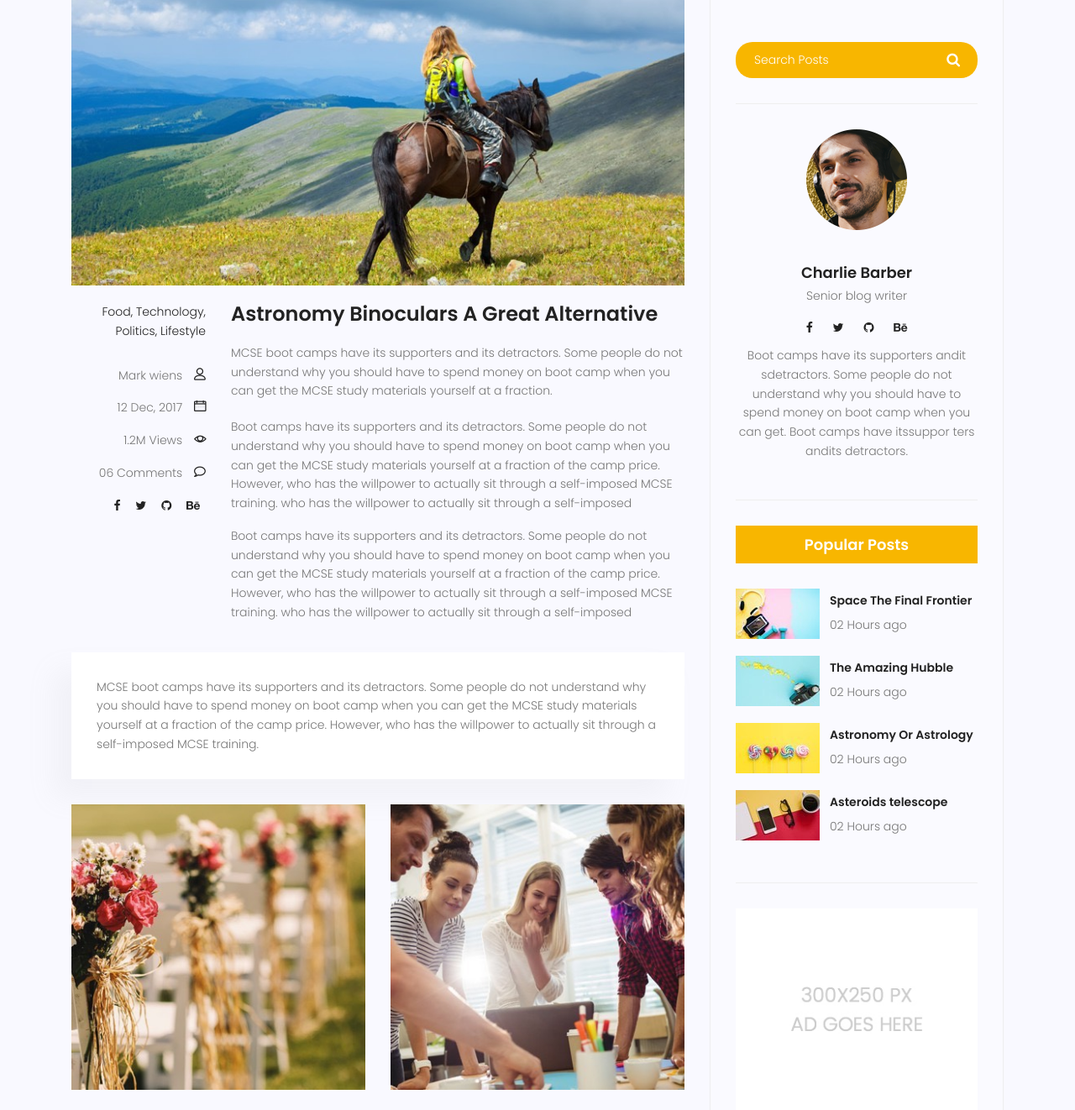
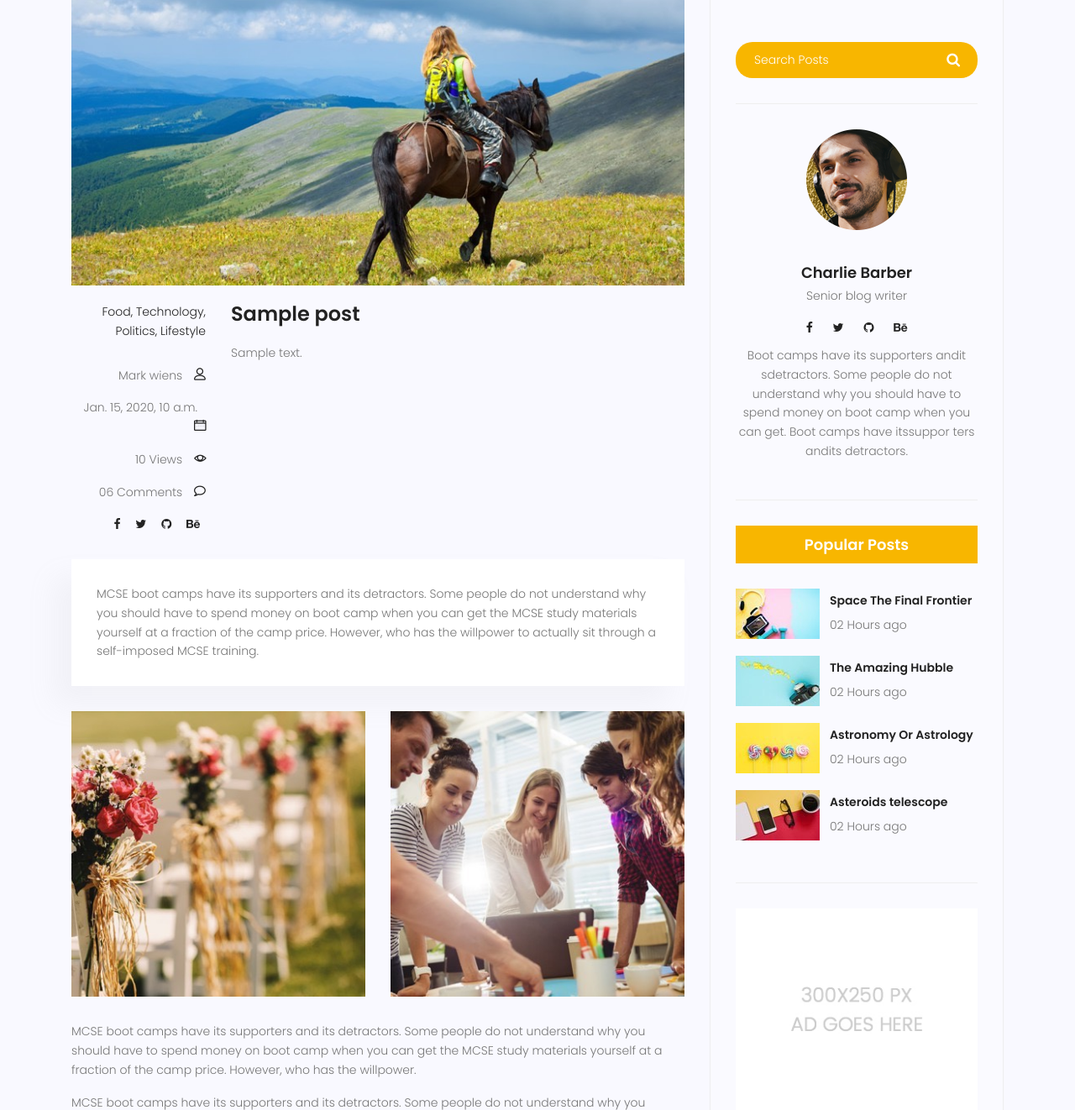
Before and after one commit to smz6990/travista-site, a Django app: template templates/blog/blog-single.html in a window 1280 px wide. Shown: the part 421-1743 px from the top of the page at 84% size. Run offline with Django 3.2, Linux system fonts and the light colour scheme; the template is opened without the code that fills it: values that come from a table or form of the project are taken from there, others are empty; tables that the repository leaves empty hold one stand-in row (values such as "Sample post"); some libraries are stand-ins or nearby versions.

Commit message:
modify for exam 6.1

```diff
--- a/blog/models.py
+++ b/blog/models.py
@@ -15,7 +15,7 @@ class Post (models.Model):
     updated_date = models.DateTimeField(auto_now=True)
 
     class Meta:
-        ordering = ['-created_date']
+        ordering = ['-published_date']
 
     def __str__(self):
         return ' {} - {} '.format(self.id,self.title)
--- a/blog/urls.py
+++ b/blog/urls.py
@@ -5,6 +5,6 @@ app_name = 'blog'
 
 urlpatterns = [
     path('', index_view,name='index'),
-    path('single/',single_view,name='single'),
+    path('<int:pid>/',single_view,name='single'),
 
 ]
--- a/templates/base.html
+++ b/templates/base.html
@@ -74,7 +74,8 @@
                 <a href="">Blog</a>
                 <ul>
                   <li><a href="{% url 'blog:index'%}">Blog Home</a></li>
-                  <li><a href="{% url 'blog:single'%}">Blog Single</a></li>
+                  <li><a href="#">Blog Single</a></li>
+
                 </ul>
               </li>
               <li class="menu-has-children">
--- a/templates/blog/blog-single.html
+++ b/templates/blog/blog-single.html
@@ -12,7 +12,7 @@
           <span class="lnr lnr-arrow-right"></span
           ><a href="{% url 'blog:index'%}">Blog </a>
           <span class="lnr lnr-arrow-right"></span>
-          <a href="{% url 'blog:single'%}"> Blog Details Page</a>
+          <a href="{% url 'blog:single' post.id %}"> Blog Details Page</a>
         </p>
       </div>
     </div>
@@ -44,11 +44,11 @@
                 <span class="lnr lnr-user"></span>
               </p>
               <p class="date col-lg-12 col-md-12 col-6">
-                <a href="#">12 Dec, 2017</a>
+                <a href="#">{{post.published_date}}</a>
                 <span class="lnr lnr-calendar-full"></span>
               </p>
               <p class="view col-lg-12 col-md-12 col-6">
-                <a href="#">1.2M Views</a> <span class="lnr lnr-eye"></span>
+                <a href="#">{{ post.counted_views }} Views</a> <span class="lnr lnr-eye"></span>
               </p>
               <p class="comments col-lg-12 col-md-12 col-6">
                 <a href="#">06 Comments</a>
@@ -72,29 +72,10 @@
           </div>
           <div class="col-lg-9 col-md-9">
             <h3 class="mt-20 mb-20">
-              Astronomy Binoculars A Great Alternative
+              {{ post.title }}
             </h3>
             <p class="excert">
-              MCSE boot camps have its supporters and its detractors. Some
-              people do not understand why you should have to spend money on
-              boot camp when you can get the MCSE study materials yourself at a
-              fraction.
-            </p>
-            <p>
-              Boot camps have its supporters and its detractors. Some people do
-              not understand why you should have to spend money on boot camp
-              when you can get the MCSE study materials yourself at a fraction
-              of the camp price. However, who has the willpower to actually sit
-              through a self-imposed MCSE training. who has the willpower to
-              actually sit through a self-imposed
-            </p>
-            <p>
-              Boot camps have its supporters and its detractors. Some people do
-              not understand why you should have to spend money on boot camp
-              when you can get the MCSE study materials yourself at a fraction
-              of the camp price. However, who has the willpower to actually sit
-              through a self-imposed MCSE training. who has the willpower to
-              actually sit through a self-imposed
+              {{ post.content }}
             </p>
           </div>
           <div class="col-lg-12">
@@ -356,7 +337,7 @@
                   <img class="img-fluid" src="{% static 'img/blog/pp1.jpg' %}" alt="" />
                 </div>
                 <div class="details">
-                  <a href="{% url 'blog:single' %}"
+                  <a href="{% url 'blog:single' post.id %}"
                     ><h6>Space The Final Frontier</h6></a
                   >
                   <p>02 Hours ago</p>
@@ -367,7 +348,7 @@
                   <img class="img-fluid" src="{% static 'img/blog/pp2.jpg' %}" alt="" />
                 </div>
                 <div class="details">
-                  <a href="{% url 'blog:single' %}"><h6>The Amazing Hubble</h6></a>
+                  <a href="{% url 'blog:single' post.id %}"><h6>The Amazing Hubble</h6></a>
                   <p>02 Hours ago</p>
                 </div>
               </div>
@@ -376,7 +357,7 @@
                   <img class="img-fluid" src="{% static 'img/blog/pp3.jpg' %}" alt="" />
                 </div>
                 <div class="details">
-                  <a href="{% url 'blog:single' %}"><h6>Astronomy Or Astrology</h6></a>
+                  <a href="{% url 'blog:single' post.id %}"><h6>Astronomy Or Astrology</h6></a>
                   <p>02 Hours ago</p>
                 </div>
               </div>
@@ -385,7 +366,7 @@
                   <img class="img-fluid" src="{% static 'img/blog/pp4.jpg' %}" alt="" />
                 </div>
                 <div class="details">
-                  <a href="{% url 'blog:single' %}"><h6>Asteroids telescope</h6></a>
+                  <a href="{% url 'blog:single' post.id %}"><h6>Asteroids telescope</h6></a>
                   <p>02 Hours ago</p>
                 </div>
               </div>
```
Also changed, not shown: blog/views.py (+21 -4 lines), templates/blog/blog-home.html (+6 -6 lines).
